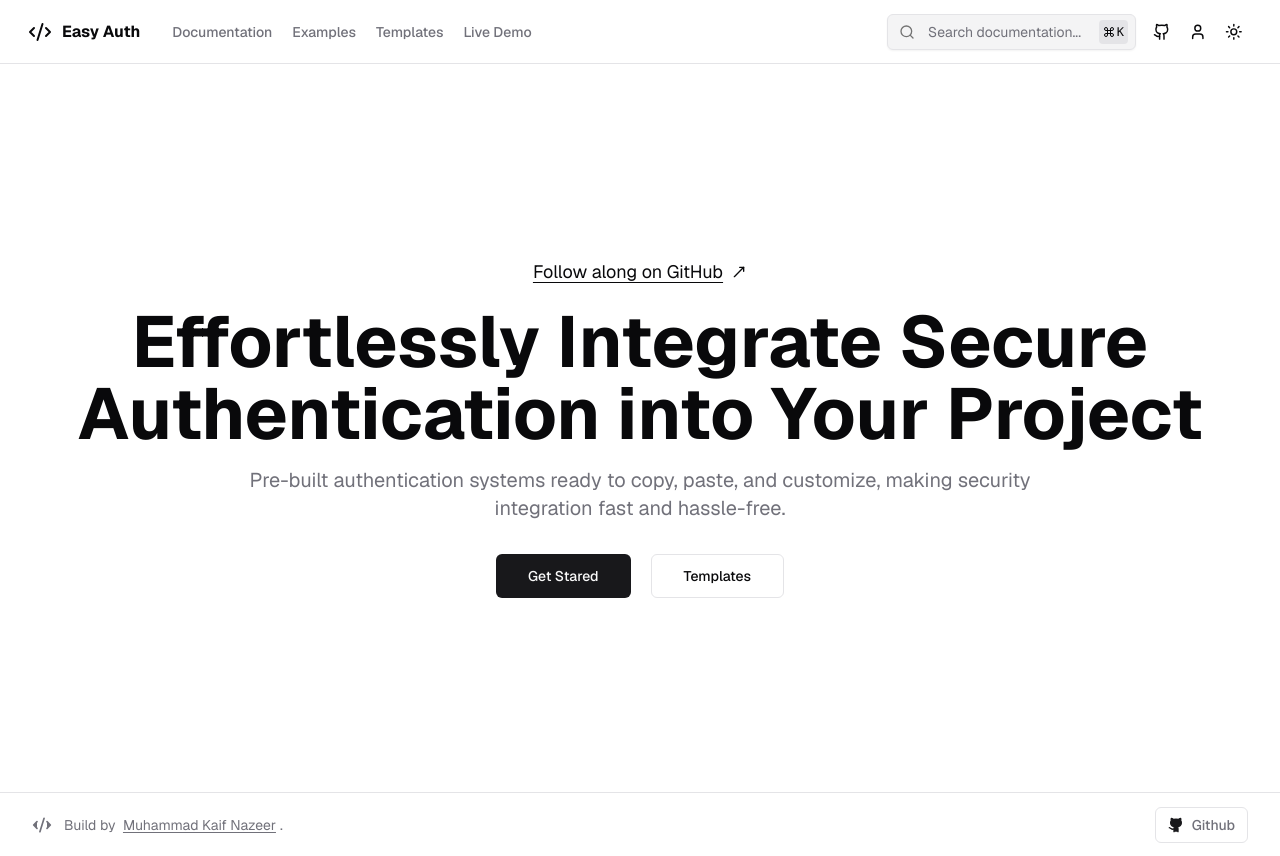
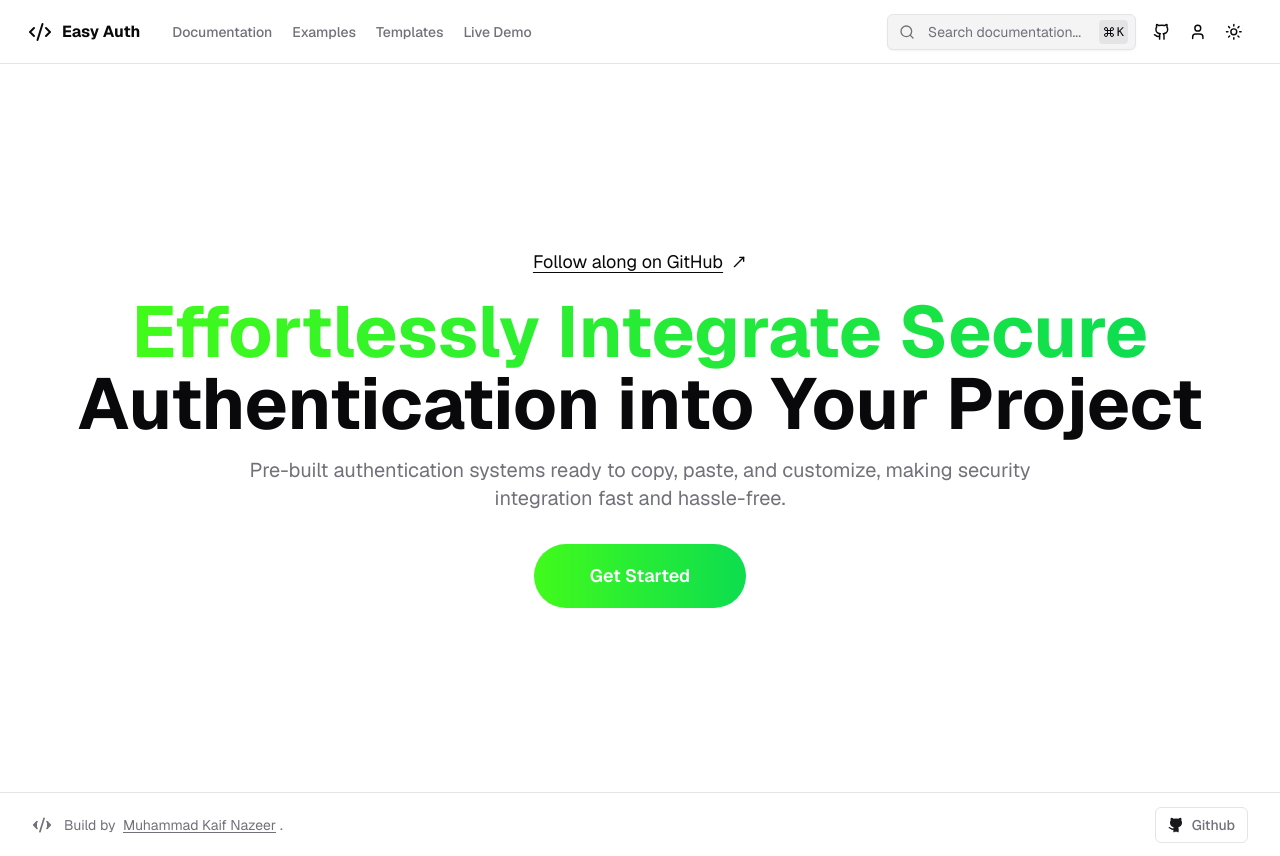
Before and after one commit to MuhammadKaifNazeer/EasyAuth, a Next.js app: page / in a window 1280 px wide. Built offline with nearby package versions, Linux system fonts and the light colour scheme.

Commit message:
hero section

```diff
--- a/app/globals.css
+++ b/app/globals.css
@@ -4,6 +4,9 @@
 
 @layer base {
   :root {
+    --primary-color: #41FB1B;
+    --primary-color-two: #89FB5E;
+    --primary-color-three: #0DDD50;
     --background: 0 0% 100%;
     --foreground: 240 10% 3.9%;
     --card: 0 0% 100%;
--- a/app/layout.tsx
+++ b/app/layout.tsx
@@ -8,10 +8,9 @@ import { Footer } from "@/components/footer";
 import "./globals.css";
 
 export const metadata: Metadata = {
-  title: "Get Documentation",
-  metadataBase: new URL("https://getdocumentation.vercel.app/"),
-  description:
-    "This comprehensive documentation template, crafted with Next.js and available as open-source, delivers a sleek and responsive design, tailored to meet all your project documentation requirements.",
+  title: "Easy Auth",
+  metadataBase: new URL("https://useeasyauth.vercel.app/"),
+  description: "",
 };
 
 export default function RootLayout({
--- a/app/page.tsx
+++ b/app/page.tsx
@@ -2,6 +2,7 @@ import { buttonVariants } from "@/components/ui/button";
 import { page_routes } from "@/lib/routes-config";
 import { MoveUpRightIcon, TerminalIcon } from "lucide-react";
 import Link from "next/link";
+import { Button } from "@/components/ui/button";
 
 export default function Home() {
   return (
@@ -15,29 +16,21 @@ export default function Home() {
           Follow along on GitHub{" "}
           <MoveUpRightIcon className="w-4 h-4 font-extrabold" />
         </Link>
-        <h1 className="text-3xl font-bold mb-4 sm:text-7xl">
-          Effortlessly Integrate Secure Authentication into Your Project
+        <h1 className="text-4xl font-bold mb-4 sm:text-7xl">
+          <span className="bg-clip-text text-transparent bg-gradient-to-r from-[#41FB1B] to-[#0DDD50]">
+            Effortlessly Integrate Secure{" "}
+          </span>{" "}
+          Authentication into Your Project
         </h1>
         <p className="mb-8 sm:text-xl max-w-[800px] text-muted-foreground">
           Pre-built authentication systems ready to copy, paste, and customize,
           making security integration fast and hassle-free.
         </p>
         <div className="flex flex-row items-center gap-5">
-          <Link
-            href={`/docs/${page_routes[0].href}`}
-            className={buttonVariants({ className: "px-6", size: "lg" })}
-          >
-            Get Stared
-          </Link>
-          <Link
-            href="#"
-            className={buttonVariants({
-              variant: "outline",
-              className: "px-6",
-              size: "lg",
-            })}
-          >
-            Templates
+          <Link href={`/docs/${page_routes[0].href}`}>
+            <Button className="bg-gradient-to-r from-[#41FB1B] to-[#0DDD50] text-white text-lg font-semibold px-14 py-8 rounded-full">
+              Get Started
+            </Button>
           </Link>
         </div>
       </div>
```
